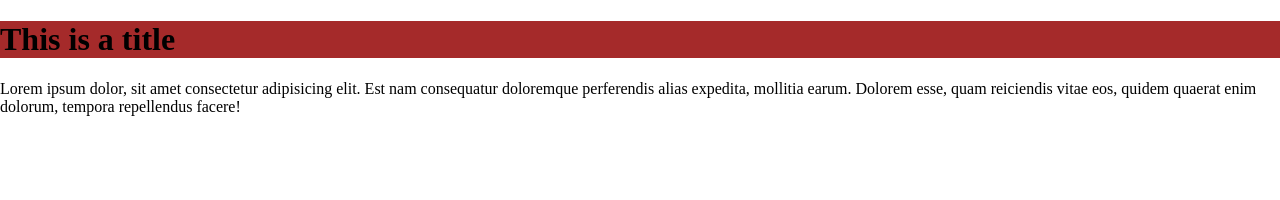
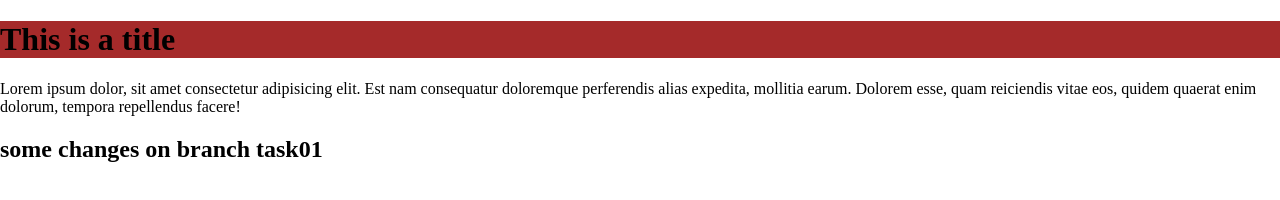
Before and after one commit to veli-rexhepi/website-test, a plain HTML site: page index.html in a window 1280 px wide. Drawn offline with Linux system fonts and the light colour scheme.

Commit message:
adding h2

```diff
--- a/index.html
+++ b/index.html
@@ -10,5 +10,7 @@
 <body>
     <h1>This is a title</h1>
     <p>Lorem ipsum dolor, sit amet consectetur adipisicing elit. Est nam consequatur doloremque perferendis alias expedita, mollitia earum. Dolorem esse, quam reiciendis vitae eos, quidem quaerat enim dolorum, tempora repellendus facere!</p>
+
+    <h2>some changes on branch task01</h2>
 </body>
 </html>
```
